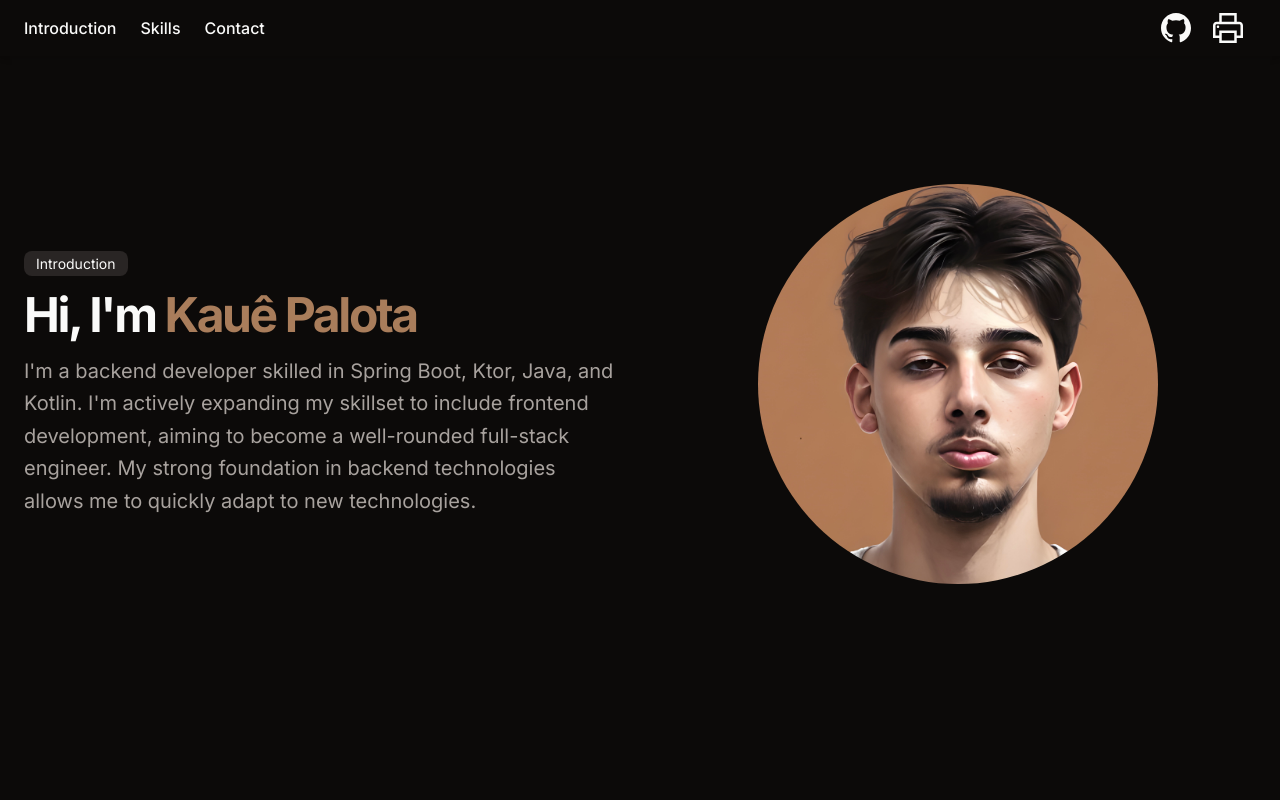
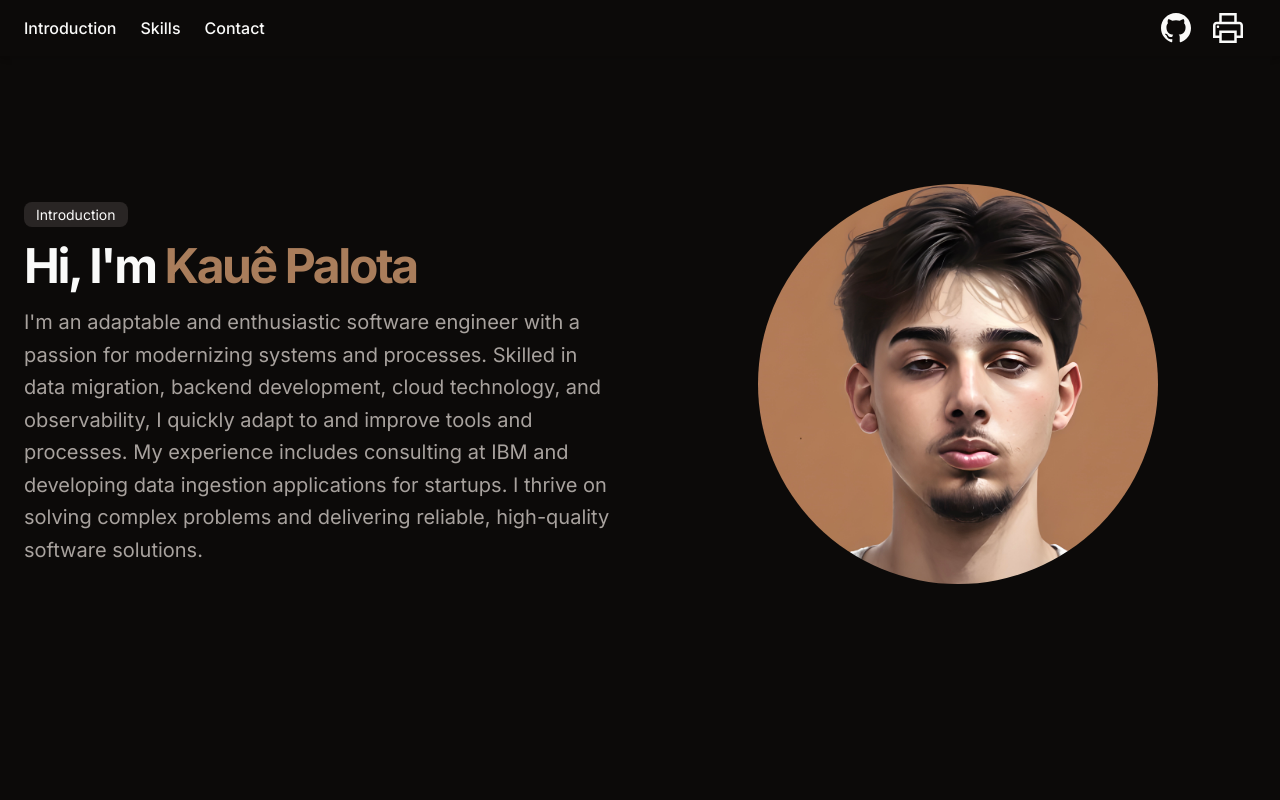
Before and after one commit to kauepalota/portfolio, a Next.js app: page / in a window 1280 px wide. Shown: the top 800 px of the page. Built offline with nearby package versions, Linux system fonts and the light colour scheme.

Commit message:
feat: update about me and add once property to animations

```diff
--- a/components/sections/contact-section.tsx
+++ b/components/sections/contact-section.tsx
@@ -18,6 +18,7 @@ export function ContactSection() {
         initial="hidden"
         whileInView="visible"
         transition={{ duration: 0.6 }}
+        viewport={{ once: true }}
         variants={{
           visible: { opacity: 1, x: 0, y: 0 },
           hidden: { opacity: 0, x: -50, y: 50 },
@@ -40,6 +41,7 @@ export function ContactSection() {
         initial="hidden"
         whileInView="visible"
         transition={{ duration: 0.6 }}
+        viewport={{ once: true }}
         variants={{
           visible: { opacity: 1, x: 0, y: 0 },
           hidden: { opacity: 0, x: 50, y: 50 },
--- a/components/sections/introduction-section.tsx
+++ b/components/sections/introduction-section.tsx
@@ -17,6 +17,7 @@ export function IntroductionSection() {
         initial="hidden"
         whileInView="visible"
         transition={{ duration: 0.6 }}
+        viewport={{ once: true }}
         variants={{
           visible: { opacity: 1, x: 0, y: 0 },
           hidden: { opacity: 0, x: -50, y: 50 },
@@ -32,17 +33,19 @@ export function IntroductionSection() {
           <span className="text-primary">Kauê Palota</span>
         </h1>
         <p className="max-w-[600px] text-muted-foreground md:text-xl/relaxed lg:text-base/relaxed xl:text-xl/relaxed">
-          {`
-          I'm a backend developer skilled in Spring Boot, Ktor, Java, and Kotlin.
-          I'm actively expanding my skillset to include frontend development,
-          aiming to become a well-rounded full-stack engineer.
-          My strong foundation in backend technologies allows me to quickly adapt to new technologies.
-          `}
+          I&apos;m an adaptable and enthusiastic software engineer with a
+          passion for modernizing systems and processes. Skilled in data
+          migration, backend development, cloud technology, and observability, I
+          quickly adapt to and improve tools and processes. My experience
+          includes consulting at IBM and developing data ingestion applications
+          for startups. I thrive on solving complex problems and delivering
+          reliable, high-quality software solutions.
         </p>
       </motion.div>
       <motion.div
         initial="hidden"
         whileInView="visible"
+        viewport={{ once: true }}
         transition={{ duration: 0.6 }}
         variants={{
           visible: { opacity: 1, rotate: 0, x: 0, y: 0 },
--- a/components/sections/skills/skill-card.tsx
+++ b/components/sections/skills/skill-card.tsx
@@ -11,6 +11,7 @@ export function SkillCard({ value }: SkillCardProps) {
       whileInView="visible"
       whileHover={{ scale: 1.1 }}
       whileTap={{ scale: 0.9 }}
+      viewport={{ once: true }}
       transition={{
         delay: 0.2,
         duration: 0.5,
--- a/components/sections/skills/skill-group-card.tsx
+++ b/components/sections/skills/skill-group-card.tsx
@@ -19,6 +19,7 @@ export function SkillGroupCard({ name, shortName, skills }: SkillGroup) {
     <MotionCard
       initial="hidden"
       whileInView="visible"
+      viewport={{ once: true }}
       transition={{ duration: 0.6 }}
       variants={{
         visible: { opacity: 1, y: 0 },
--- a/components/sections/skills/skills-section.tsx
+++ b/components/sections/skills/skills-section.tsx
@@ -13,6 +13,7 @@ export function SkillsSection() {
       <motion.div
         initial="hidden"
         whileInView="visible"
+        viewport={{ once: true }}
         transition={{ duration: 0.6 }}
         variants={{
           visible: { opacity: 1, x: 0, y: 0 },
@@ -37,6 +38,7 @@ export function SkillsSection() {
       <motion.div
         initial="hidden"
         whileInView="visible"
+        viewport={{ once: true }}
         transition={{ duration: 0.6 }}
         variants={{
           visible: { opacity: 1, x: 0, y: 0 },
```
